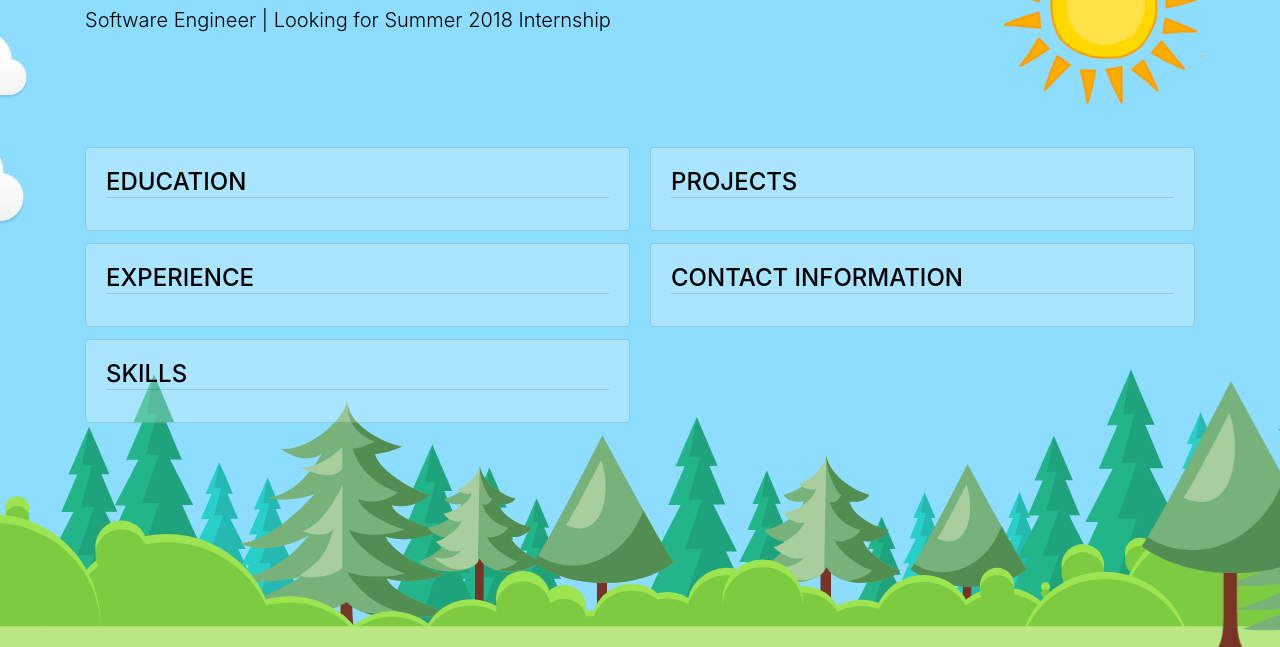
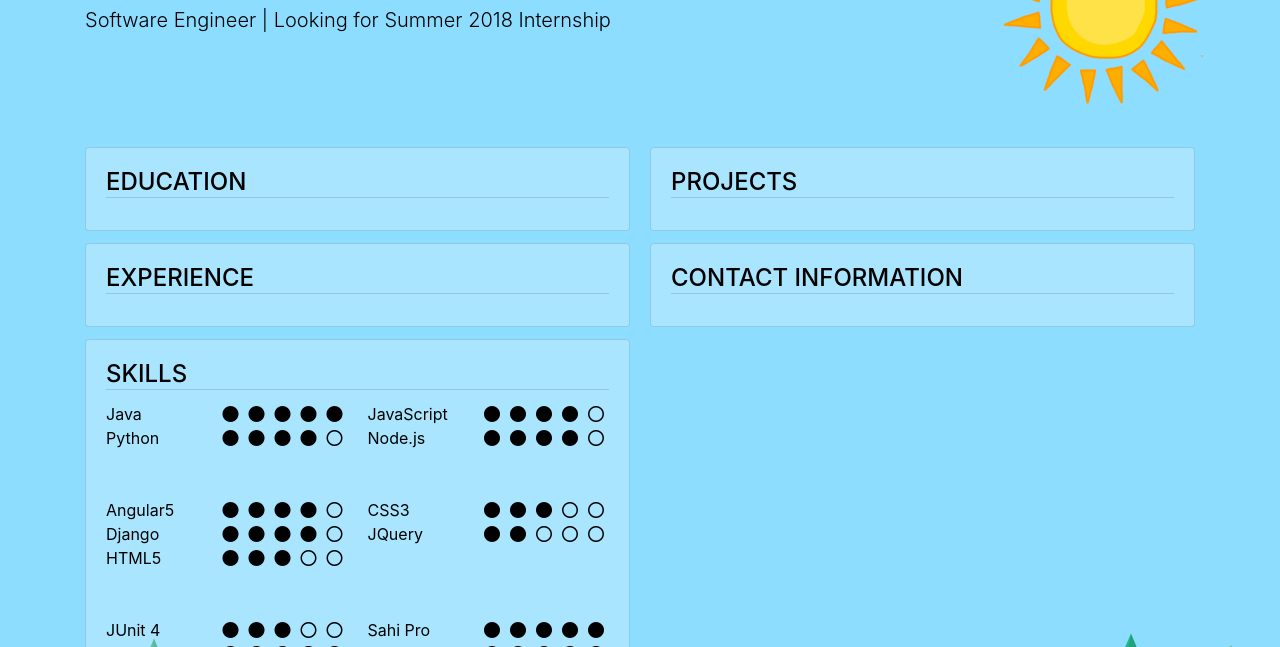
Before and after one commit to PalashSJain/palashsjain, a plain HTML site: page index.html in a window 1280 px wide. Shown: the part 153-800 px from the top of the page. Drawn offline with nearby package versions, Linux system fonts and the light colour scheme.

Commit message:
Added Skill information and css updation

```diff
--- a/css/style.css
+++ b/css/style.css
@@ -28,3 +28,8 @@ body {
     border-bottom: 1px solid #00000020;
     text-transform: uppercase;
 }
+
+.fa {
+    margin-left: 5px;
+    margin-right: 5px;
+}
--- a/css/top.css
+++ b/css/top.css
@@ -40,9 +40,9 @@
 /* ANIMATIONS */
 
 .cloud1 {
-    -webkit-animation: animateCloud 50s linear infinite;
-    -moz-animation: animateCloud 50s linear infinite;
-    animation: animateCloud 50s linear infinite;
+    -webkit-animation: animateCloud 250s linear infinite;
+    -moz-animation: animateCloud 250s linear infinite;
+    animation: animateCloud 250s linear infinite;
 
     -webkit-transform: scale(0.60);
     -moz-transform: scale(0.60);
@@ -50,9 +50,9 @@
 }
 
 .cloud2 {
-    -webkit-animation: animateCloud 60s linear infinite;
-    -moz-animation: animateCloud 60s linear infinite;
-    animation: animateCloud 60s linear infinite;
+    -webkit-animation: animateCloud 300s linear infinite;
+    -moz-animation: animateCloud 300s linear infinite;
+    animation: animateCloud 300s linear infinite;
 
     -webkit-transform: scale(0.3);
     -moz-transform: scale(0.3);
@@ -60,9 +60,9 @@
 }
 
 .cloud3 {
-    -webkit-animation: animateCloud 40s linear infinite;
-    -moz-animation: animateCloud 40s linear infinite;
-    animation: animateCloud 40s linear infinite;
+    -webkit-animation: animateCloud 200s linear infinite;
+    -moz-animation: animateCloud 200s linear infinite;
+    animation: animateCloud 200s linear infinite;
 
     -webkit-transform: scale(0.40);
     -moz-transform: scale(0.40);
--- a/index.html
+++ b/index.html
@@ -10,6 +10,7 @@
 
     <title>Palash Jain</title>
     <link rel="stylesheet" href="https://maxcdn.bootstrapcdn.com/bootstrap/4.0.0-beta.2/css/bootstrap.min.css">
+    <link rel="stylesheet" href="font-awesome-4.7.0/css/font-awesome.min.css">
     <link rel="stylesheet" href="css/style.css">
     <link rel="stylesheet" href="css/top.css">
     <link rel="stylesheet" href="css/bottom.css">
@@ -23,6 +24,7 @@
     <script src="https://maxcdn.bootstrapcdn.com/bootstrap/4.0.0-beta.2/js/bootstrap.min.js"
             integrity="sha384-alpBpkh1PFOepccYVYDB4do5UnbKysX5WZXm3XxPqe5iKTfUKjNkCk9SaVuEZflJ"
             crossorigin="anonymous"></script>
+
 </head>
 
 <body>
@@ -66,6 +68,79 @@
         <div class="card">
             <div class="card-body">
                 <h4 class="card-title">Skills</h4>
+                <div class="card-columns mb-5">
+                    <div>
+                        <span>Java</span>
+                        <div class="float-right five-star">
+                        </div>
+                    </div>
+                    <div>
+                        <span>Python</span>
+                        <div class="float-right four-star">
+                        </div>
+                    </div>
+                    <div>
+                        <span>JavaScript</span>
+                        <div class="float-right four-star">
+                        </div>
+                    </div>
+                    <div>
+                        <span>Node.js</span>
+                        <div class="float-right four-star">
+                        </div>
+                    </div>
+                </div>
+
+                <div class="card-columns mt-5 mb-5">
+                    <div>
+                        <span>Angular5</span>
+                        <span class="float-right four-star">
+                        </span>
+                    </div>
+                    <div>
+                        <span>Django</span>
+                        <span class="float-right four-star">
+                        </span>
+                    </div>
+                    <div>
+                        <span>HTML5</span>
+                        <span class="float-right three-star">
+                        </span>
+                    </div>
+                    <div>
+                        <span>CSS3</span>
+                        <span class="float-right three-star">
+                        </span>
+                    </div>
+                    <div>
+                        <span>JQuery</span>
+                        <span class="float-right two-star">
+                        </span>
+                    </div>
+                </div>
+
+                <div class="card-columns mt-5">
+                    <div>
+                        <span>JUnit 4</span>
+                        <span class="float-right three-star">
+                        </span>
+                    </div>
+                    <div>
+                        <span>TestNG</span>
+                        <span class="float-right three-star">
+                        </span>
+                    </div>
+                    <div>
+                        <span>Sahi Pro</span>
+                        <span class="float-right five-star">
+                        </span>
+                    </div>
+                    <div>
+                        <span>SoapUI</span>
+                        <span class="float-right four-star">
+                        </span>
+                    </div>
+                </div>
             </div>
         </div>
         <div class="card">
@@ -80,6 +155,7 @@
         </div>
     </div>
 </div>
+
 <div class="land">
     <div class="forest">
         <div class="tree01"></div>
@@ -90,6 +166,66 @@
     <div class="forest-background"></div>
     <div class="road"></div>
 </div>
+
+<script>
+    let circle = document.createElement("i");
+    circle.className = "fa fa-circle";
+
+    let circle_o = document.createElement("i");
+    circle_o.className = "fa fa-circle-o";
+
+    let elements = document.getElementsByClassName("one-star");
+    for (let i = 0; i < elements.length; i++) {
+        let element = elements[i];
+        for (let j = 0; j < 1; j++) {
+            element.appendChild(circle.cloneNode(true));
+        }
+        for (let j = 0; j < 4; j++) {
+            element.appendChild(circle_o.cloneNode(true));
+        }
+    }
+
+    elements = document.getElementsByClassName("two-star");
+    for (let i = 0; i < elements.length; i++) {
+        let element = elements[i];
+        for (let j = 0; j < 2; j++) {
+            element.appendChild(circle.cloneNode(true));
+        }
+        for (let j = 0; j < 3; j++) {
+            element.appendChild(circle_o.cloneNode(true));
+        }
+    }
+
+    elements = document.getElementsByClassName("three-star");
+    for (let i = 0; i < elements.length; i++) {
+        let element = elements[i];
+        for (let j = 0; j < 3; j++) {
+            element.appendChild(circle.cloneNode(true));
+        }
+        for (let j = 0; j < 2; j++) {
+            element.appendChild(circle_o.cloneNode(true));
+        }
+    }
+
+    elements = document.getElementsByClassName("four-star");
+    for (let i = 0; i < elements.length; i++) {
+        let element = elements[i];
+        for (let j = 0; j < 4; j++) {
+            element.appendChild(circle.cloneNode(true));
+        }
+        for (let j = 0; j < 1; j++) {
+            element.appendChild(circle_o.cloneNode(true));
+        }
+    }
+
+    elements = document.getElementsByClassName("five-star");
+    for (let i = 0; i < elements.length; i++) {
+        let element = elements[i];
+        for (let j = 0; j < 5; j++) {
+            element.appendChild(circle.cloneNode(true));
+        }
+    }
+</script>
 </body>
 
 </html>
```
